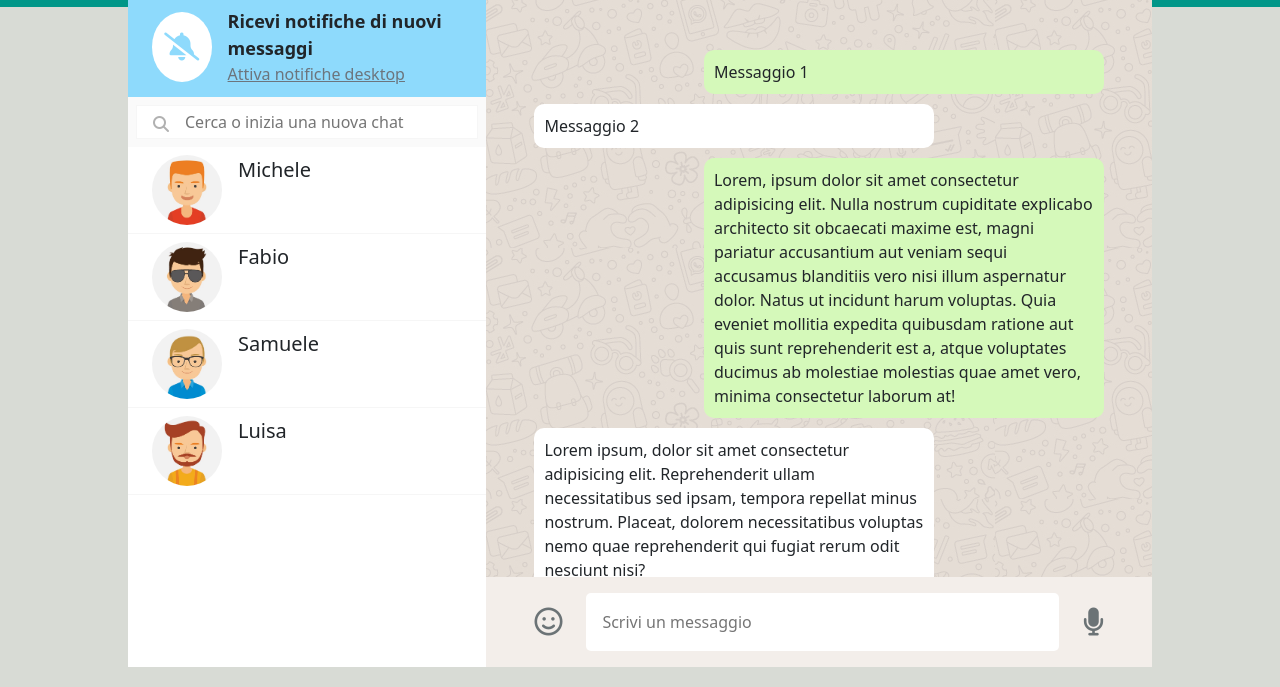
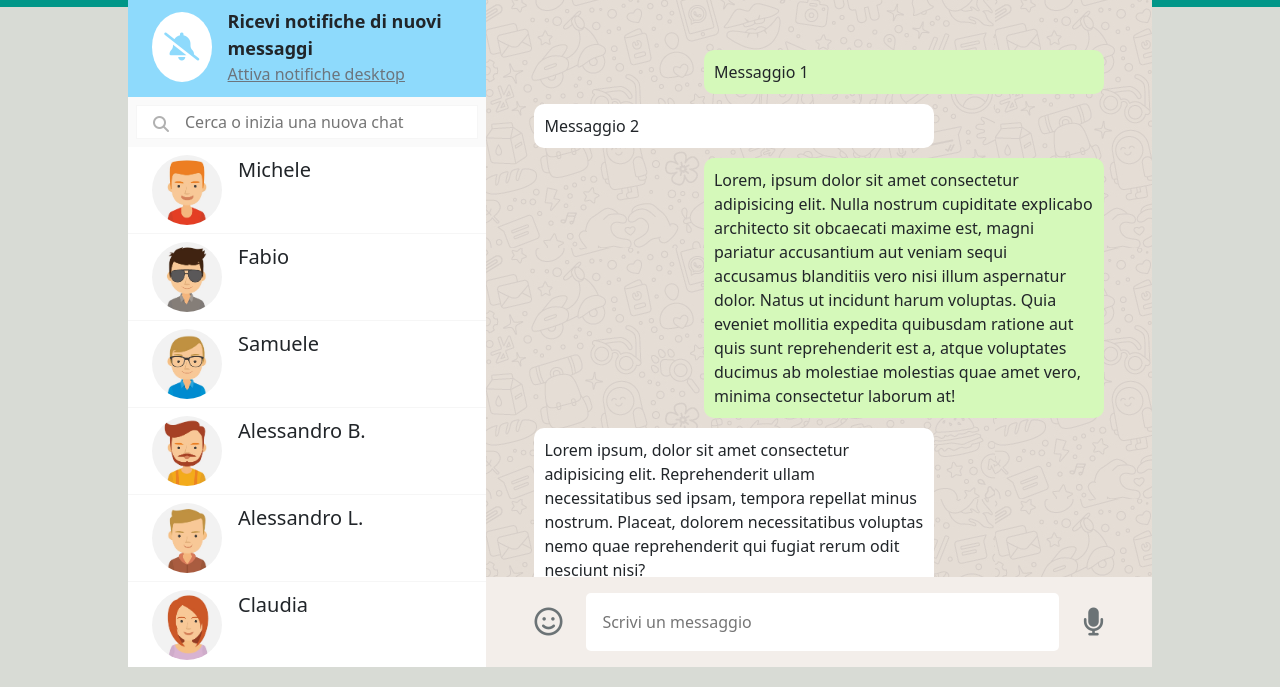
Before and after one commit to Gino804/vue-boolzapp, a plain HTML site: page index.html in a window 1280 px wide. Shown: the part 113-800 px from the top of the page. Drawn offline with nearby package versions, Linux system fonts and the light colour scheme.

Commit message:
Added dynamic contacts list

```diff
--- a/index.html
+++ b/index.html
@@ -73,32 +73,13 @@
 
           <!-- Contacts list -->
           <div class="contacts-list">
-            <div class="contact d-flex py-2">
+            <div v-for="contact in contacts" class="contact d-flex py-2">
               <div class="pfp circle ms-4">
-                <img src="img/avatar_1.jpg" alt="Michele" />
+                <img
+                  :src="'img/avatar' + contact.avatar + '.jpg'"
+                  :alt="contact.name" />
               </div>
-              <p class="fs-5 ms-3">Michele</p>
-            </div>
-
-            <div class="contact d-flex py-2">
-              <div class="pfp circle ms-4">
-                <img src="img/avatar_2.jpg" alt="Fabio" />
-              </div>
-              <p class="fs-5 ms-3">Fabio</p>
-            </div>
-
-            <div class="contact d-flex py-2">
-              <div class="pfp circle ms-4">
-                <img src="img/avatar_3.jpg" alt="Samuele" />
-              </div>
-              <p class="fs-5 ms-3">Samuele</p>
-            </div>
-
-            <div class="contact d-flex py-2">
-              <div class="pfp circle ms-4">
-                <img src="img/avatar_4.jpg" alt="Luisa" />
-              </div>
-              <p class="fs-5 ms-3">Luisa</p>
+              <p class="fs-5 ms-3">{{ contact.name }}</p>
             </div>
           </div>
         </div>
--- a/js/script.js
+++ b/js/script.js
@@ -0,0 +1,205 @@
+const app = Vue.createApp({
+  name: "Boolzapp",
+  data() {
+    return {
+      user: {
+        name: "Nome Utente",
+        avatar: "_io",
+      },
+      contacts: [
+        {
+          id: 1,
+          name: "Michele",
+          avatar: "_1",
+          visible: true,
+          messages: [
+            {
+              id: 1,
+              date: "10/01/2020 15:30:55",
+              message: "Hai portato a spasso il cane?",
+              status: "sent",
+            },
+            {
+              id: 2,
+              date: "10/01/2020 15:50:00",
+              message: "Ricordati di stendere i panni",
+              status: "sent",
+            },
+            {
+              id: 3,
+              date: "10/01/2020 16:15:22",
+              message: "Tutto fatto!",
+              status: "received",
+            },
+          ],
+        },
+        {
+          id: 2,
+          name: "Fabio",
+          avatar: "_2",
+          visible: true,
+          messages: [
+            {
+              id: 1,
+              date: "20/03/2020 16:30:00",
+              message: "Ciao come stai?",
+              status: "sent",
+            },
+            {
+              id: 2,
+              date: "20/03/2020 16:30:55",
+              message: "Bene grazie! Stasera ci vediamo?",
+              status: "received",
+            },
+            {
+              id: 3,
+              date: "20/03/2020 16:35:00",
+              message: "Mi piacerebbe ma devo andare a fare la spesa.",
+              status: "sent",
+            },
+          ],
+        },
+        {
+          id: 3,
+          name: "Samuele",
+          avatar: "_3",
+          visible: true,
+          messages: [
+            {
+              id: 1,
+              date: "28/03/2020 10:10:40",
+              message: "La Marianna va in campagna",
+              status: "received",
+            },
+            {
+              id: 2,
+              date: "28/03/2020 10:20:10",
+              message: "Sicuro di non aver sbagliato chat?",
+              status: "sent",
+            },
+            {
+              id: 3,
+              date: "28/03/2020 16:15:22",
+              message: "Ah scusa!",
+              status: "received",
+            },
+          ],
+        },
+        {
+          id: 4,
+          name: "Alessandro B.",
+          avatar: "_4",
+          visible: true,
+          messages: [
+            {
+              id: 1,
+              date: "10/01/2020 15:30:55",
+              message: "Lo sai che ha aperto una nuova pizzeria?",
+              status: "sent",
+            },
+            {
+              id: 2,
+              date: "10/01/2020 15:50:00",
+              message: "Si, ma preferirei andare al cinema",
+              status: "received",
+            },
+          ],
+        },
+        {
+          id: 5,
+          name: "Alessandro L.",
+          avatar: "_5",
+          visible: true,
+          messages: [
+            {
+              id: 1,
+              date: "10/01/2020 15:30:55",
+              message: "Ricordati di chiamare la nonna",
+              status: "sent",
+            },
+            {
+              id: 2,
+              date: "10/01/2020 15:50:00",
+              message: "Va bene, stasera la sento",
+              status: "received",
+            },
+          ],
+        },
+        {
+          id: 6,
+          name: "Claudia",
+          avatar: "_6",
+          visible: true,
+          messages: [
+            {
+              id: 1,
+              date: "10/01/2020 15:30:55",
+              message: "Ciao Claudia, hai novità?",
+              status: "sent",
+            },
+            {
+              id: 2,
+              date: "10/01/2020 15:50:00",
+              message: "Non ancora",
+              status: "received",
+            },
+            {
+              id: 3,
+              date: "10/01/2020 15:51:00",
+              message: "Nessuna nuova, buona nuova",
+              status: "sent",
+            },
+          ],
+        },
+        {
+          id: 7,
+          name: "Federico",
+          avatar: "_7",
+          visible: true,
+          messages: [
+            {
+              id: 1,
+              date: "10/01/2020 15:30:55",
+              message: "Fai gli auguri a Martina che è il suo compleanno!",
+              status: "sent",
+            },
+            {
+              id: 2,
+              date: "10/01/2020 15:50:00",
+              message: "Grazie per avermelo ricordato, le scrivo subito!",
+              status: "received",
+            },
+          ],
+        },
+        {
+          id: 8,
+          name: "Davide",
+          avatar: "_8",
+          visible: true,
+          messages: [
+            {
+              id: 1,
+              date: "10/01/2020 15:30:55",
+              message: "Ciao, andiamo a mangiare la pizza stasera?",
+              status: "received",
+            },
+            {
+              id: 2,
+              date: "10/01/2020 15:50:00",
+              message: "No, l'ho già mangiata ieri, ordiniamo sushi!",
+              status: "sent",
+            },
+            {
+              id: 3,
+              date: "10/01/2020 15:51:00",
+              message: "OK!!",
+              status: "received",
+            },
+          ],
+        },
+      ],
+    };
+  },
+});
+
+app.mount("#root");
```
